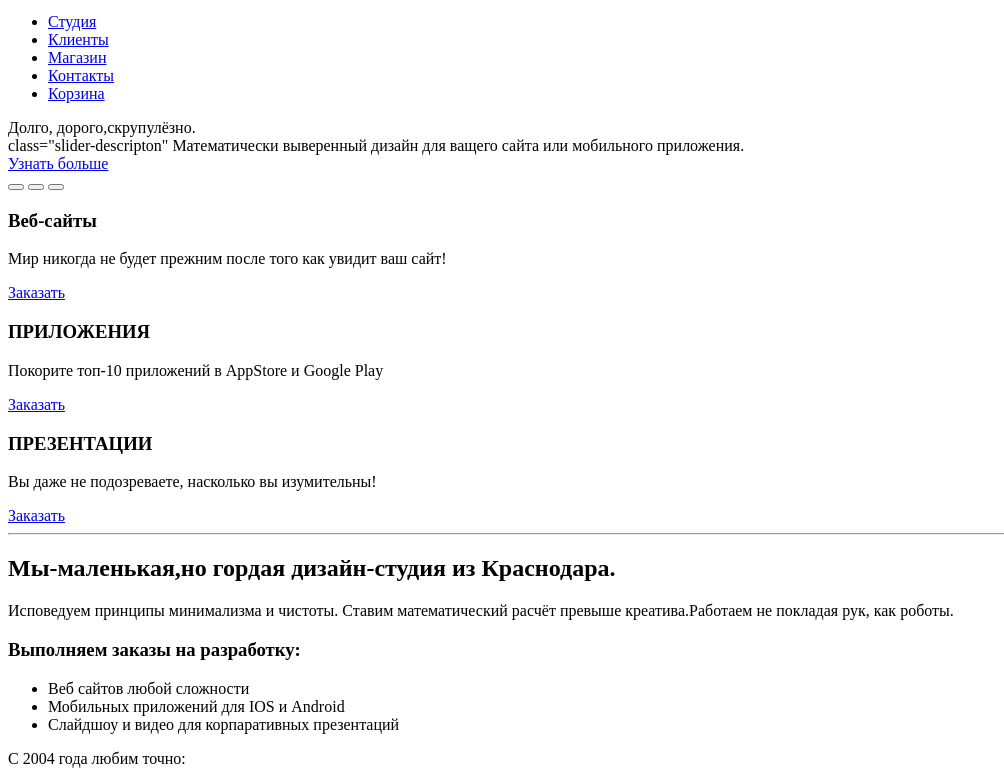
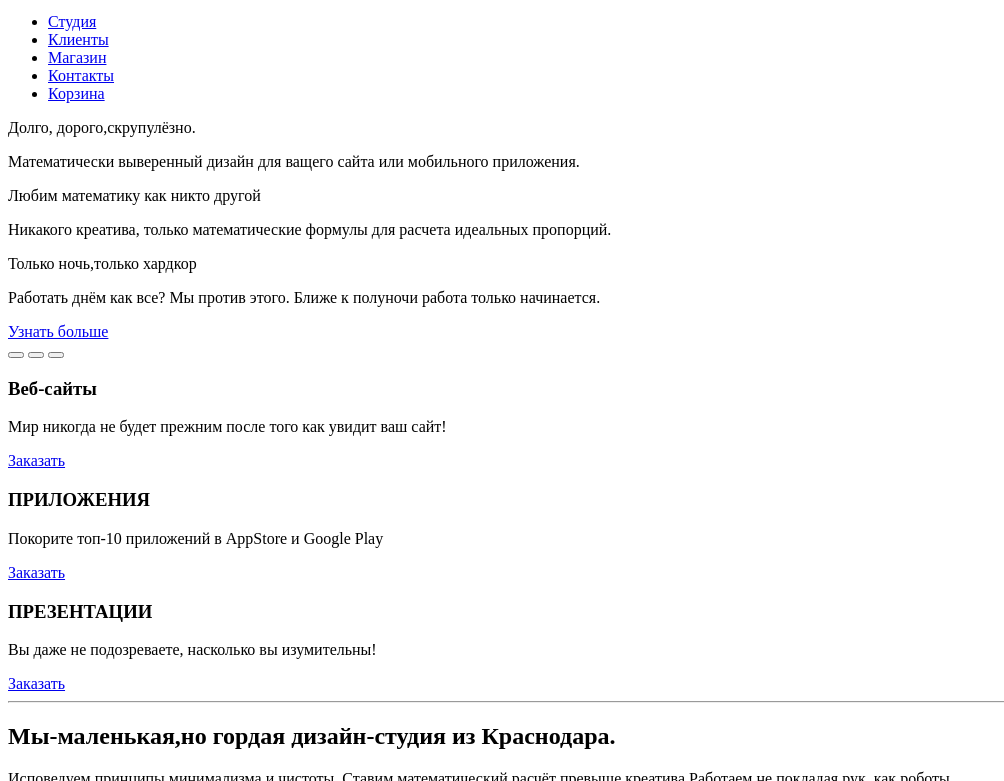
Before and after one commit to atrein23/403445-nerds, a plain HTML site: page index.html in a window 1280 px wide. Shown: the part 29-810 px from the top of the page, without its empty margins (0-1004 px from the left). Drawn offline with Linux system fonts and the light colour scheme.

Commit message:
добавил текст слайдера

```diff
--- a/index.html
+++ b/index.html
@@ -29,12 +29,20 @@
           </ul>
         </nav>
        <section class="slider">
-         <div class="slider-title">
-           Долго, дорого,скрупулёзно.
+         <div class="slider-text-1">
+           <span class="titel-text-1">Долго, дорого,скрупулёзно.</span>
+           <p>Математически выверенный дизайн
+           для ващего сайта или мобильного приложения.</p>
          </div>
-         <div> class="slider-descripton"
-             Математически выверенный дизайн
-             для ващего сайта или мобильного приложения.
+         <div class="slider-text-2">
+           <span class="titel-text-2">Любим математику как никто другой</span>
+		   <p>Никакого креатива, только математические формулы
+		      для расчета идеальных пропорций.</p>
+         </div>
+         <div class="slider-text-3">
+           <span class="titel-text-3">Только ночь,только хардкор</span>
+           <p>Работать днём как все? Мы против этого.
+           Ближе к полуночи работа только начинается.</p>
          </div>
            <a class="readmore" href="#">Узнать больше</a>
          <div class="slider-btns">
@@ -82,7 +90,7 @@
               </ul>
           </div>
           <div class="statistics">
-            <p>С 2004 года любим точно:</p><!убрать капсы>
+            <p>С 2004 года любим точно:</p>
               <table>
                 <tr>
                   <td class="table-statistics">146<span>%</span></td>
```
